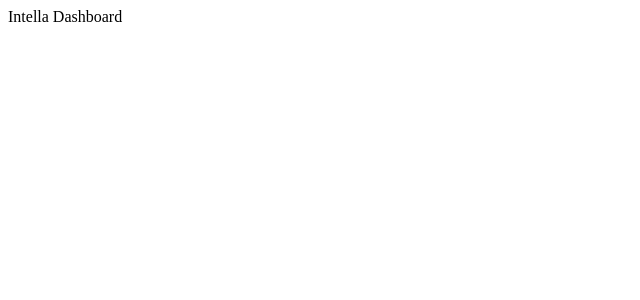
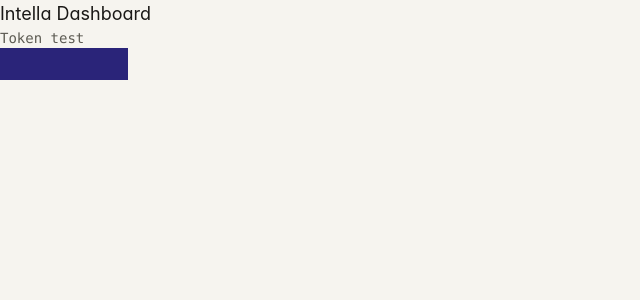
Before and after one commit to andrew-lawendy/intella-hiring-dashboard, a React (Vite) app: page / in a window 1280 px wide. Shown: the top 300 px of the page, without its empty margins (0-640 px from the left). Built offline with nearby package versions, Linux system fonts and the light colour scheme.

Commit message:
chore: configure tailwind v4 with color tokens

```diff
--- a/package.json
+++ b/package.json
@@ -12,8 +12,10 @@
     "preview": "vite preview"
   },
   "dependencies": {
+    "@tailwindcss/vite": "^4.3.0",
     "react": "^19.1.0",
-    "react-dom": "^19.1.0"
+    "react-dom": "^19.1.0",
+    "tailwindcss": "^4.3.0"
   },
   "devDependencies": {
     "@eslint/js": "^9.25.0",
--- a/src/App.tsx
+++ b/src/App.tsx
@@ -1,3 +1,9 @@
 export default function App() {
-  return <div className="p-4">Intella Dashboard</div>
+  return (
+    <div className="bg-bg min-h-screen p-8">
+      <p className="text-text font-sans text-lg">Intella Dashboard</p>
+      <p className="text-text2 font-mono text-sm mt-2">Token test</p>
+      <div className="mt-4 h-8 w-32 bg-brand" style={{ borderRadius: 'var(--radius)' }} />
+    </div>
+  )
 }
--- a/src/main.tsx
+++ b/src/main.tsx
@@ -1,5 +1,6 @@
 import { StrictMode } from 'react'
 import { createRoot } from 'react-dom/client'
+import './styles/globals.css'
 import App from './App.tsx'
 
 createRoot(document.getElementById('root')!).render(
--- /dev/null
+++ b/src/styles/globals.css
@@ -0,0 +1,36 @@
+@import "tailwindcss";
+@import "./tokens.css";
+@import url('https://fonts.googleapis.com/css2?family=DM+Sans:wght@300;400;500;600;700&family=DM+Mono:wght@400;500&family=Instrument+Serif:ital@0;1&display=swap');
+
+@theme inline {
+  --color-bg: var(--bg); --color-surface: var(--surface); --color-surface2: var(--surface2);
+  --color-surface3: var(--surface3); --color-border: var(--border); --color-border-strong: var(--border-strong);
+  --color-text: var(--text); --color-text2: var(--text2); --color-text3: var(--text3); --color-text4: var(--text4);
+  --color-accent: var(--accent); --color-brand: var(--brand); --color-brand-soft: var(--brand-soft);
+  --color-green: var(--green); --color-green-bg: var(--green-bg); --color-green-line: var(--green-line);
+  --color-amber: var(--amber); --color-amber-bg: var(--amber-bg); --color-amber-line: var(--amber-line);
+  --color-red: var(--red); --color-red-bg: var(--red-bg); --color-red-line: var(--red-line);
+  --color-blue: var(--blue); --color-blue-bg: var(--blue-bg); --color-blue-line: var(--blue-line);
+  --color-purple: var(--purple); --color-purple-bg: var(--purple-bg); --color-purple-line: var(--purple-line);
+  --font-sans: 'DM Sans', 'Inter', ui-sans-serif, system-ui, -apple-system, sans-serif;
+  --font-mono: 'DM Mono', ui-monospace, SFMono-Regular, Menlo, monospace;
+  --font-serif: 'Instrument Serif', ui-serif, Georgia, serif;
+  --radius: 12px; --radius-sm: 8px; --radius-xs: 6px;
+}
+
+*, *::before, *::after { box-sizing: border-box; margin: 0; padding: 0; }
+html, body { height: 100%; }
+body {
+  font-family: var(--font-sans); background: var(--bg); color: var(--text);
+  font-size: 13.5px; line-height: 1.5; -webkit-font-smoothing: antialiased;
+  text-rendering: optimizeLegibility; font-feature-settings: "ss01", "cv11";
+  transition: background 0.25s ease, color 0.25s ease;
+}
+::selection { background: var(--brand); color: #fff; }
+::-webkit-scrollbar { width: 10px; height: 10px; }
+::-webkit-scrollbar-track { background: transparent; }
+::-webkit-scrollbar-thumb { background: var(--border); border-radius: 99px; border: 2px solid var(--bg); }
+::-webkit-scrollbar-thumb:hover { background: var(--border-strong); }
+@media (prefers-reduced-motion: reduce) {
+  *, *::before, *::after { transition-duration: 0.01ms !important; animation-duration: 0.01ms !important; }
+}
--- /dev/null
+++ b/src/styles/tokens.css
@@ -0,0 +1,25 @@
+[data-theme="light"], :root {
+  --bg: #f6f4ef; --surface: #ffffff; --surface2: #f1efe8; --surface3: #e9e7df;
+  --border: #e4e1d8; --border-strong: #cfcbbf;
+  --text: #1a1816; --text2: #5d5b53; --text3: #92907f; --text4: #b9b6a8;
+  --accent: #1a1816; --brand: #2a2479; --brand-soft: #ece9f7;
+  --green: oklch(0.46 0.10 155); --green-bg: oklch(0.95 0.04 155); --green-line: oklch(0.46 0.10 155 / .25);
+  --amber: oklch(0.55 0.13 65); --amber-bg: oklch(0.96 0.06 80); --amber-line: oklch(0.55 0.13 65 / .25);
+  --red: oklch(0.52 0.18 25); --red-bg: oklch(0.96 0.04 25); --red-line: oklch(0.52 0.18 25 / .25);
+  --blue: oklch(0.42 0.14 255); --blue-bg: oklch(0.96 0.03 255); --blue-line: oklch(0.42 0.14 255 / .25);
+  --purple: oklch(0.45 0.16 295); --purple-bg: oklch(0.96 0.03 295); --purple-line: oklch(0.45 0.16 295 / .25);
+  --shadow-sm: 0 1px 0 rgba(20,18,14,.03), 0 1px 2px rgba(20,18,14,.04);
+  --shadow-md: 0 1px 0 rgba(20,18,14,.04), 0 6px 22px -8px rgba(20,18,14,.10);
+  --shadow-lg: 0 1px 0 rgba(20,18,14,.04), 0 18px 60px -16px rgba(20,18,14,.22);
+}
+[data-theme="dark"] {
+  --bg: #0e0e0c; --surface: #16150f; --surface2: #1c1b14; --surface3: #26241c;
+  --border: #2a2820; --border-strong: #3a382f;
+  --text: #f1efe6; --text2: #b8b5a6; --text3: #7e7b6e; --text4: #545245;
+  --accent: #f1efe6; --brand: oklch(0.75 0.13 270); --brand-soft: oklch(0.28 0.06 270);
+  --green-bg: oklch(0.27 0.06 155); --amber-bg: oklch(0.27 0.07 65);
+  --red-bg: oklch(0.26 0.08 25); --blue-bg: oklch(0.26 0.07 255); --purple-bg: oklch(0.26 0.07 295);
+  --shadow-sm: 0 1px 0 rgba(0,0,0,.5), 0 1px 2px rgba(0,0,0,.5);
+  --shadow-md: 0 1px 0 rgba(0,0,0,.5), 0 8px 28px -10px rgba(0,0,0,.6);
+  --shadow-lg: 0 1px 0 rgba(0,0,0,.5), 0 24px 72px -16px rgba(0,0,0,.7);
+}
--- a/vite.config.ts
+++ b/vite.config.ts
@@ -1,6 +1,7 @@
 import { defineConfig } from 'vite'
 import react from '@vitejs/plugin-react'
+import tailwindcss from '@tailwindcss/vite'
 
 export default defineConfig({
-  plugins: [react()],
+  plugins: [tailwindcss(), react()],
 })
```
Also changed, not shown: 1 other file (tests, documents, lock files or other folders).
